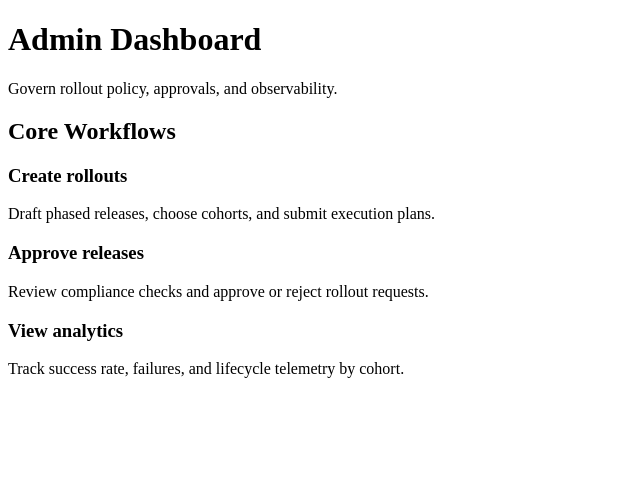
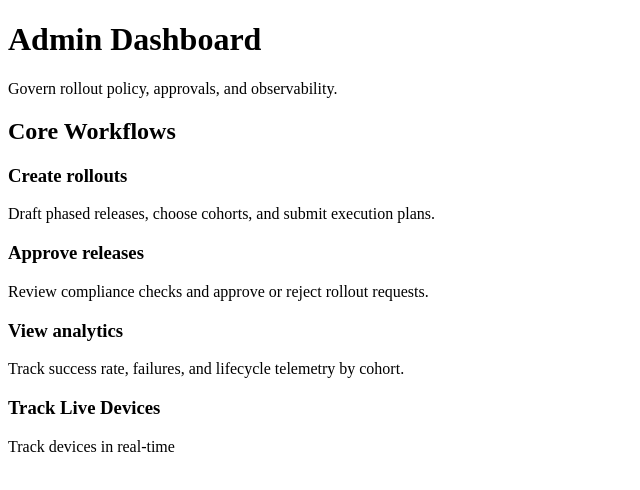
Before and after one commit to yash70g/MoveInSync-Assignment, a React (Vite) app in the folder apps/admin-dashboard/: page / in a window 1280 px wide. Shown: the top 490 px of the page, without its empty margins (0-640 px from the left). Built offline with nearby package versions, Linux system fonts and the light colour scheme; the HTML template or start-up script is replaced by a standard one.

Commit message:
mock admin

```diff
--- a/apps/admin-dashboard/src/App.jsx
+++ b/apps/admin-dashboard/src/App.jsx
@@ -12,6 +12,10 @@ const featureCards = [
   {
     title: "View analytics",
     description: "Track success rate, failures, and lifecycle telemetry by cohort."
+  },
+  {
+    title: "Track Live Devices",
+    description: "Track devices in real-time"
   }
 ];
 
```
